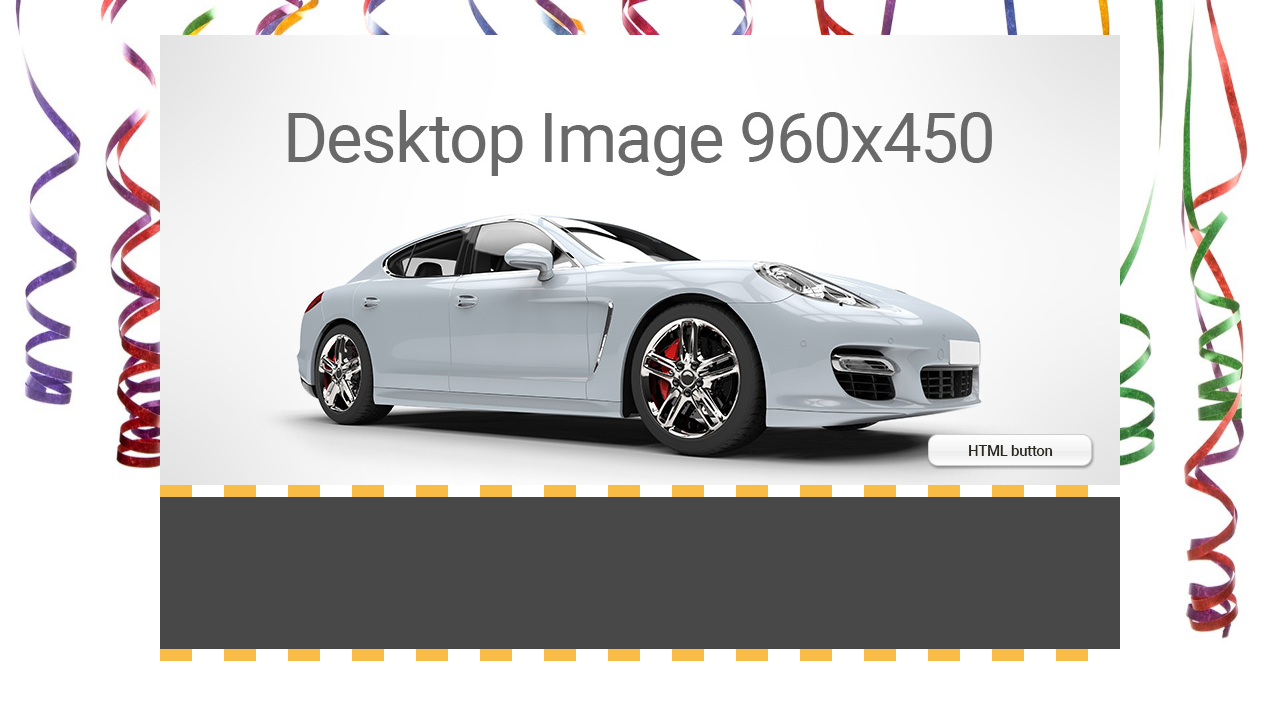
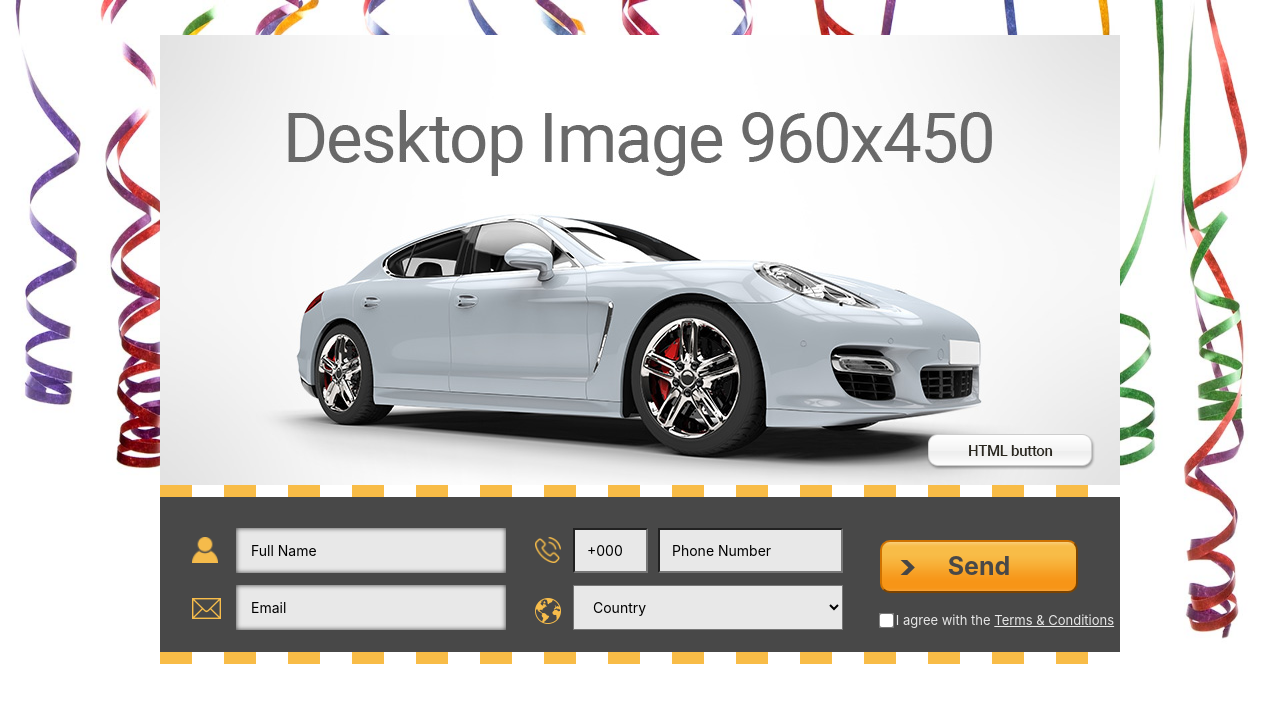
Before and after one commit to ssslavev/NaxexFrontEnd, a PHP site: page / in a window 1280 px wide. Shown: the top 703 px of the page. Run offline with PHP 8.4, Linux system fonts and the light colour scheme.

Commit message:
Added form, css, images

```diff
--- a/index.html
+++ b/index.html
@@ -1,20 +1,72 @@
 <!DOCTYPE html>
 <html lang="en">
+
 <head>
     <meta charset="UTF-8">
     <meta name="viewport" content="width=device-width, initial-scale=1.0">
     <meta http-equiv="X-UA-Compatible" content="ie=edge">
     <link rel="stylesheet" href="styles.css">
+    <link rel="stylesheet" href="https://maxcdn.bootstrapcdn.com/bootstrap/4.0.0/css/bootstrap.min.css"
+        integrity="sha384-Gn5384xqQ1aoWXA+058RXPxPg6fy4IWvTNh0E263XmFcJlSAwiGgFAW/dAiS6JXm" crossorigin="anonymous">
     <title>Supercar</title>
 </head>
+
 <body>
     <div class="main-container">
-       <a href="#"><img src="./images/HTML button.png"  id="html-button" alt="" srcset=""><a></a>
-        <img src="./images/Crtv_desktop.jpg" id="car" alt="car"  srcset="" class="responsive">
+        <a href="#"><img src="./images/HTML button.png" id="html-button" alt="" srcset=""></a>
+        <img src="./images/Crtv_desktop.jpg" id="car" alt="car" width="960" height="450" srcset="" class="responsive">
+        <img src="./images/Creative_mobile.jpg" id="car-mobile" alt="car" width="465" height="410" srcset=""
+            class="responsive">
+
         <div id="form">
-            <img src="./images/border.png" alt="" srcset="">
-            <img id="bottom-border" src="./images/border.png" alt="" srcset="">
+            <img src="./images/border.png" alt="border" id="top-border" class="border" srcset="">
+            <div class="container p-0">
+                <form action="">
+                    <div class="row no-gutters">
+                        <div class="col-sm-5 ">
+                            <div class="row  no-gutters">
+                                <div id="icon-1"> <img src="./images/Shape 5.png" width="26" height="26" alt=""
+                                        srcset=""></div>
+                                <input type="text" value="Full Name" class="big-input" name="" id="full-name">
+                            </div>
+                            <div class="row  no-gutters">
+                                <div id="icon-2"> <img src="./images/Shape 6.png" width="29" height="21" alt=""
+                                        srcset=""></div>
+                                <input type="email" value="Email" class="big-input" name="" id="email">
+                            </div>
+                        </div>
+                        <div class="col-sm-4  ">
+                            <div class="row no-gutters">
+                                <div id="icon-3"> <img src="./images/Shape 3.png" width="26" height="26" alt=""
+                                        srcset=""></div>
+                                <input type="text" value="+000" name="" id="phone-code">
+                                <input type="text" value="Phone Number" name="" id="phone-number">
+                            </div>
+                            <div class="row no-gutters">
+                                <div id="icon-4"> <img src="./images/Shape 4.png" width="26" height="26" alt=""
+                                        srcset=""></div>
+                                <select name="" aria-placeholder="Country" class="big-input" id="select">
+                                    <option value="">Country</option>
+                                </select>
+                            </div>
+                        </div>
+                        <div class="col-sm-3">
+                            <div id="button-wrapper">
+                                <img src="./images/Shape 1.png" alt="arrow" id="btn-arrow" srcset="">
+                                <button id="send-button">Send</button>
+                            </div>
+                            <div class="inline-field">
+                                <input type="checkbox" id="checkbox">
+                                <label for="checkbox"><span id="no-decorated"> I agree with the </span><span
+                                        id="decorated">Terms & Conditions</span></label>
+                            </div>
+                        </div>
+                    </div>
+                </form>
+            </div>
+            <img id="bottom-border" src="./images/border.png" class="border" alt="border" srcset="">
         </div>
     </div>
 </body>
+
 </html>
--- a/styles.css
+++ b/styles.css
@@ -2,7 +2,11 @@ html,
 body,
 div,
 img,
-a {
+a,
+input,
+select,
+option,
+form {
   padding: 0;
   margin: 0;
 }
@@ -33,8 +37,68 @@ html {
   background-color: #484848;
   border: none;
 }
+#form img {
+  max-width: 100%;
+}
 #form #bottom-border {
-  margin-top: 15rem;
+  border: none !important;
+}
+.container input,
+#select {
+  background-color: #e8e8e8;
+  font-size: 1.4rem;
+}
+.container > div {
+  display: inline;
+}
+.container img {
+  max-width: 100%;
+  vertical-align: middle;
+  display: table-cell;
+}
+#full-name,
+#email {
+  padding-left: 15px;
+  box-shadow: inset 0 0 5px 0 rgba(0, 0, 0, 0.75);
+  border: none;
+  margin-left: 15px;
+}
+#icon-1 {
+  margin-top: 37px;
+  margin-left: 32px;
+}
+#icon-2 {
+  margin-top: 25px;
+  margin-left: 32px;
+}
+#icon-3 {
+  margin-top: 37px;
+  margin-left: -25px;
+}
+#icon-4 {
+  margin-top: 25px;
+  margin-left: -25px;
+}
+#full-name {
+  margin-top: 28px;
+}
+#top-border {
+  vertical-align: top !important;
+  border: none !important;
+}
+#email {
+  margin-top: 12px;
+}
+#phone-code,
+#select {
+  margin-left: 12px;
+}
+#select {
+  margin-top: 12px;
+  padding-left: 15px;
+}
+#full-name {
+  margin-left: 18px;
 }
 .responsive {
   max-width: 100%;
@@ -43,3 +107,107 @@ html {
 #car {
   display: flex;
 }
+#car-mobile {
+  display: none;
+}
+.big-input {
+  width: 270px;
+  height: 45px;
+}
+#phone-code {
+  height: 45px;
+  width: 75px;
+  margin-top: 28px;
+  padding-left: 12px;
+}
+#phone-number {
+  height: 45px;
+  width: 185px;
+  margin-left: 10px;
+  margin-top: 28px;
+  padding-left: 12px;
+}
+#little-col {
+  width: 90%;
+}
+.container {
+  height: 150px;
+}
+#send-button {
+  color: #484848;
+  width: 198px;
+  height: 53px;
+  border-radius: 10px;
+  font-size: 2.5rem;
+  font-weight: bold;
+  background: url(images/button-gradient.png) repeat-x;
+  border-color: #cf7200;
+  margin-top: 40px;
+}
+label {
+  display: inline-block;
+}
+#agree-checkbox {
+  margin-top: 18px;
+}
+#no-decorated,
+#decorated {
+  font-size: 1.3rem;
+  color: #e8e8e8;
+  vertical-align: bottom;
+}
+#decorated {
+  text-decoration: underline;
+}
+.inline-field {
+  margin-top: 18px;
+}
+.inline-field input,
+.inline-field label {
+  display: inline-block;
+  margin-bottom: 0;
+  /* I added this after I posted my reply */
+  vertical-align: middle;
+  /* Fixes any weird issues in Firefox and IE */
+}
+input[type=checkbox] {
+  transform: scale(1.2);
+  color: #e8e8e8;
+}
+#button-wrapper {
+  position: relative;
+}
+#btn-arrow {
+  position: absolute;
+  top: 60px;
+  right: 205px;
+}
+@media screen and (max-width: 1400px) {
+  .main-container {
+    width: 960px;
+  }
+}
+@media screen and (max-width: 990px) {
+  .main-container {
+    width: 740px;
+  }
+}
+@media screen and (max-width: 768px) {
+  .main-container {
+    width: 100%;
+  }
+}
+@media screen and (max-width: 480px) {
+  #car {
+    display: none;
+  }
+  #car-mobile {
+    display: flex;
+  }
+  .border {
+    display: none;
+  }
+  .main-container {
+    width: 100%;
+  }
+}
--- a/styles.less
+++ b/styles.less
@@ -1,4 +1,4 @@
-html, body, div, img, a {
+html, body, div, img, a, input, select, option, form {
     padding: 0;
     margin: 0;
 }
@@ -35,11 +35,86 @@ body, html {
         background-color: #484848;
         border: none;
 
+        img {
+            max-width: 100%;
+        }
+
 
         #bottom-border {
-            margin-top: 15rem;
+            border: none !important;
         }
       }
+
+.container input, #select {
+    background-color: #e8e8e8;
+    font-size: 1.4rem;
+}
+
+.container > div {
+    display: inline;
+  }
+  .container img {
+    max-width: 100%;
+    vertical-align: middle;
+    display: table-cell;
+  }
+
+#full-name, #email  {
+
+    padding-left: 15px;
+    box-shadow: inset 0 0 5px 0  rgba(0, 0, 0, 0.75) ;
+    border: none;
+    margin-left: 15px;
+
+}
+
+#icon-1 {
+    margin-top: 37px;
+    margin-left: 32px;
+}
+
+#icon-2 {
+    margin-top: 25px;
+    margin-left: 32px;
+}
+
+#icon-3 {
+    margin-top: 37px;
+    margin-left: -25px;
+}
+
+#icon-4 {
+    margin-top: 25px;
+    margin-left: -25px;
+}
+
+#full-name {
+    margin-top: 28px;
+
+}
+
+#top-border {
+    vertical-align: top !important;
+    border: none !important;
+}
+
+#email {
+    margin-top: 12px;
+}
+
+#phone-code, #select {
+    margin-left: 12px;
+}
+
+#select {
+    margin-top: 12px;
+    padding-left: 15px;
+}
+
+#full-name {
+    margin-left: 18px;
+}
+
 
 
 .responsive {
@@ -50,3 +125,145 @@ body, html {
 #car {
     display: flex;
 }
+
+#car-mobile {
+    display: none;
+
+}
+
+.big-input {
+    width: 270px;
+    height: 45px;
+}
+
+#phone-code {
+    height: 45px;
+    width: 75px;
+    margin-top: 28px;
+    padding-left: 12px;
+}
+
+#phone-number {
+    height: 45px;
+    width: 185px;
+    margin-left: 10px;
+    margin-top: 28px;
+    padding-left: 12px;
+}
+
+#little-col {
+    width: 90%;
+}
+
+.container {
+    height: 150px;
+}
+
+#send-button {
+    color: #484848;
+    width: 198px;
+    height: 53px;
+    border-radius: 10px;
+    font-size: 2.5rem;
+    font-weight: bold;
+    background: url(./images/button-gradient.png) repeat-x;
+    border-color: #cf7200;
+    margin-top: 40px;
+
+
+
+}
+
+label {
+    display: inline-block;
+
+  }
+
+#agree-checkbox {
+    margin-top: 18px;
+
+
+}
+
+#no-decorated, #decorated {
+    font-size: 1.3rem;
+    color: #e8e8e8;
+    vertical-align: bottom
+
+
+}
+
+#decorated {
+    text-decoration: underline;
+}
+
+.inline-field {
+    margin-top: 18px;
+}
+
+.inline-field input,
+.inline-field label {
+  display: inline-block;
+  margin-bottom: 0; /* I added this after I posted my reply */
+  vertical-align: middle; /* Fixes any weird issues in Firefox and IE */
+}
+
+input[type=checkbox] {
+    transform: scale(1.2);
+    color: #e8e8e8;
+  }
+
+  #button-wrapper {
+      position: relative;
+  }
+
+  #btn-arrow {
+      position: absolute;
+      top: 60px;
+      right: 205px;
+  }
+
+
+
+@media screen and (max-width: 1400px) {
+    .main-container {
+
+        width: 960px;
+    }
+}
+
+
+
+@media screen and (max-width: 990px) {
+    .main-container {
+
+        width: 740px;
+    }
+}
+
+@media screen and (max-width: 768px) {
+    .main-container {
+
+        width: 100%;
+    }
+}
+
+@media screen and (max-width: 480px) {
+
+    #car {
+        display: none;
+    }
+
+    #car-mobile {
+        display: flex;
+    }
+
+    .border {
+        display: none;
+    }
+
+    .main-container {
+
+        width: 100%;
+    }
+}
```
Also changed, not shown: images/Creative_mobile.jpg (added), images/Shape 1.png (added), images/Shape 3.png (added), images/Shape 4.png (added), images/Shape 5.png (added), images/Shape 6.png (added), images/button-gradient.png (added).
